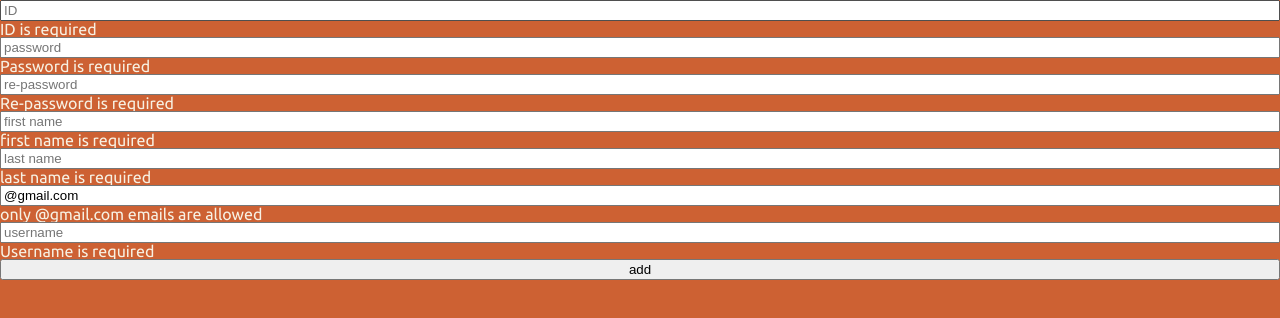
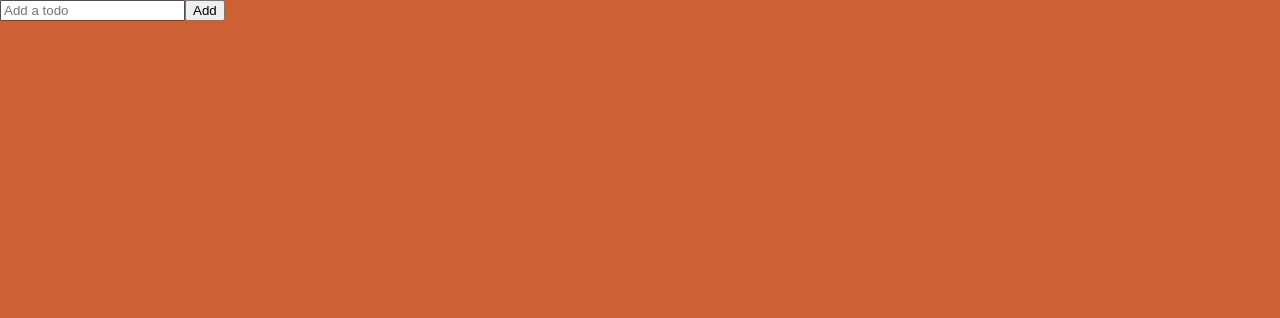
Before and after one commit to devheedoo/react-masterclass, a React (Create React App) app: page / in a window 1280 px wide. Shown: the top 318 px of the page. Built offline with nearby package versions, Linux system fonts and the light colour scheme.

Commit message:
feat(5.10): basic TodoList with react-hook-form

```diff
--- a/src/TodoList.tsx
+++ b/src/TodoList.tsx
@@ -1,149 +1,22 @@
-import { useEffect } from 'react';
 import { useForm } from 'react-hook-form';
 
 interface IForm {
-  userId: string;
-  password: string;
-  repassword: string;
-  firstName: string;
-  lastName: string;
-  email: string;
-  username: string;
-  serverError?: string;
+  todo: string;
 }
 
-const EMAIL_DOMAIN_ALLOWED = '@gmail.com';
-const IS_API_SERVER_LIVE = true;
+function TodoList() {
+  const { register, handleSubmit, setValue } = useForm<IForm>();
 
-function TodoList() {
-  const { register, handleSubmit, formState, setError, getValues, trigger } =
-    useForm<IForm>({
-      defaultValues: {
-        email: EMAIL_DOMAIN_ALLOWED,
-      },
-    });
-
-  const onValid = (inputValues: IForm) => {
-    if (!IS_API_SERVER_LIVE) {
-      setError('serverError', { message: 'API server is not working' });
-    }
+  const handleValid = (values: IForm) => {
+    console.log('Add:', values.todo);
+    setValue('todo', '');
   };
-
-  useEffect(() => {
-    trigger();
-  }, []);
 
   return (
     <div>
-      <form
-        style={{ display: 'flex', flexDirection: 'column' }}
-        onSubmit={handleSubmit(onValid)}
-      >
-        <input
-          {...register('userId', {
-            required: 'ID is required',
-            minLength: {
-              value: 5,
-              message: 'Length of first name should be longer than 4',
-            },
-            pattern: {
-              value: /^[A-Za-z0-9]+$/,
-              message: 'Only alphabet and number are allowed for ID',
-            },
-          })}
-          placeholder="ID"
-        />
-        <span>{formState.errors?.userId?.message}</span>
-
-        <input
-          {...register('password', {
-            required: 'Password is required',
-            minLength: {
-              value: 8,
-              message: 'Length of first name should be longer than 7',
-            },
-            pattern: {
-              value: /^[A-Za-z0-9]+$/,
-              message: 'Only alphabet and number are allowed for password',
-            },
-          })}
-          type="password"
-          placeholder="password"
-        />
-        <span>{formState.errors?.password?.message}</span>
-
-        <input
-          {...register('repassword', {
-            required: 'Re-password is required',
-            validate: (repassword) =>
-              repassword !== getValues().password
-                ? 're-password should match password'
-                : true,
-          })}
-          type="password"
-          placeholder="re-password"
-        />
-        <span>{formState.errors?.repassword?.message}</span>
-
-        <input
-          {...register('firstName', {
-            required: 'first name is required',
-            pattern: {
-              value: /^[A-Za-z0-9]+$/,
-              message: 'Only alphabet and number are allowed for first name',
-            },
-          })}
-          placeholder="first name"
-        />
-        <span>{formState.errors?.firstName?.message}</span>
-
-        <input
-          {...register('lastName', {
-            required: 'last name is required',
-            pattern: {
-              value: /^[A-Za-z0-9]+$/,
-              message: 'Only alphabet and number are allowed for last name',
-            },
-          })}
-          placeholder="last name"
-        />
-        <span>{formState.errors?.lastName?.message}</span>
-
-        <input
-          {...register('email', {
-            required: 'Email is required',
-            pattern: {
-              value: /^[A-Za-z0-9._%+-]+@gmail.com$/,
-              message: 'only @gmail.com emails are allowed',
-            },
-          })}
-          placeholder="email"
-        />
-        <span>{formState.errors?.email?.message}</span>
-
-        <input
-          {...register('username', {
-            required: 'Username is required',
-            minLength: {
-              value: 5,
-              message: 'Length of name should be longer than 4',
-            },
-            pattern: {
-              value: /^[A-Za-z0-9]+$/,
-              message: 'Only alphabet and number are allowed for username',
-            },
-            validate: {
-              noAdmin: (username) =>
-                username.includes('admin') ? 'no admins allowed' : true,
-              noDev: (username) =>
-                username.includes('dev') ? 'no devs allowed' : true,
-            },
-          })}
-          placeholder="username"
-        />
-        <span>{formState.errors?.username?.message}</span>
-
-        <button>add</button>
+      <form onSubmit={handleSubmit(handleValid)}>
+        <input {...register('todo')} type="text" placeholder="Add a todo" />
+        <button>Add</button>
       </form>
     </div>
   );
```
